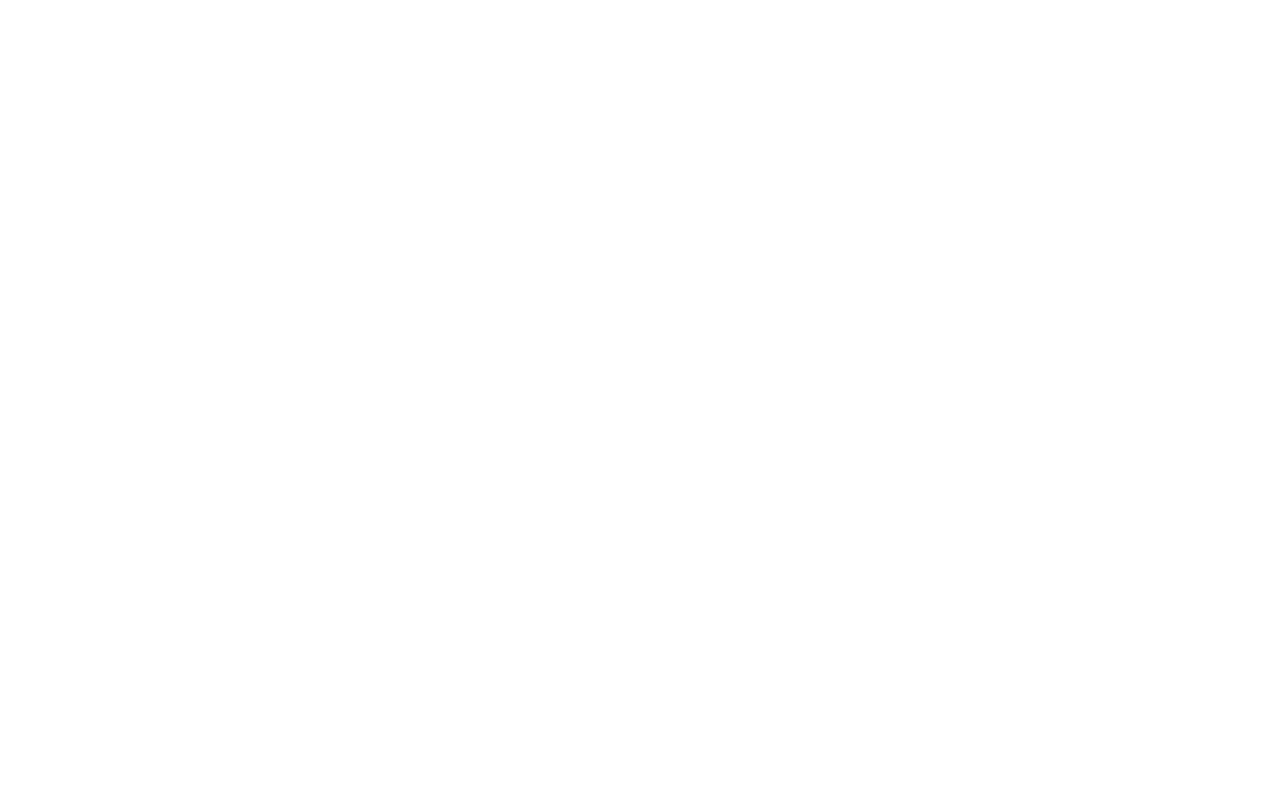
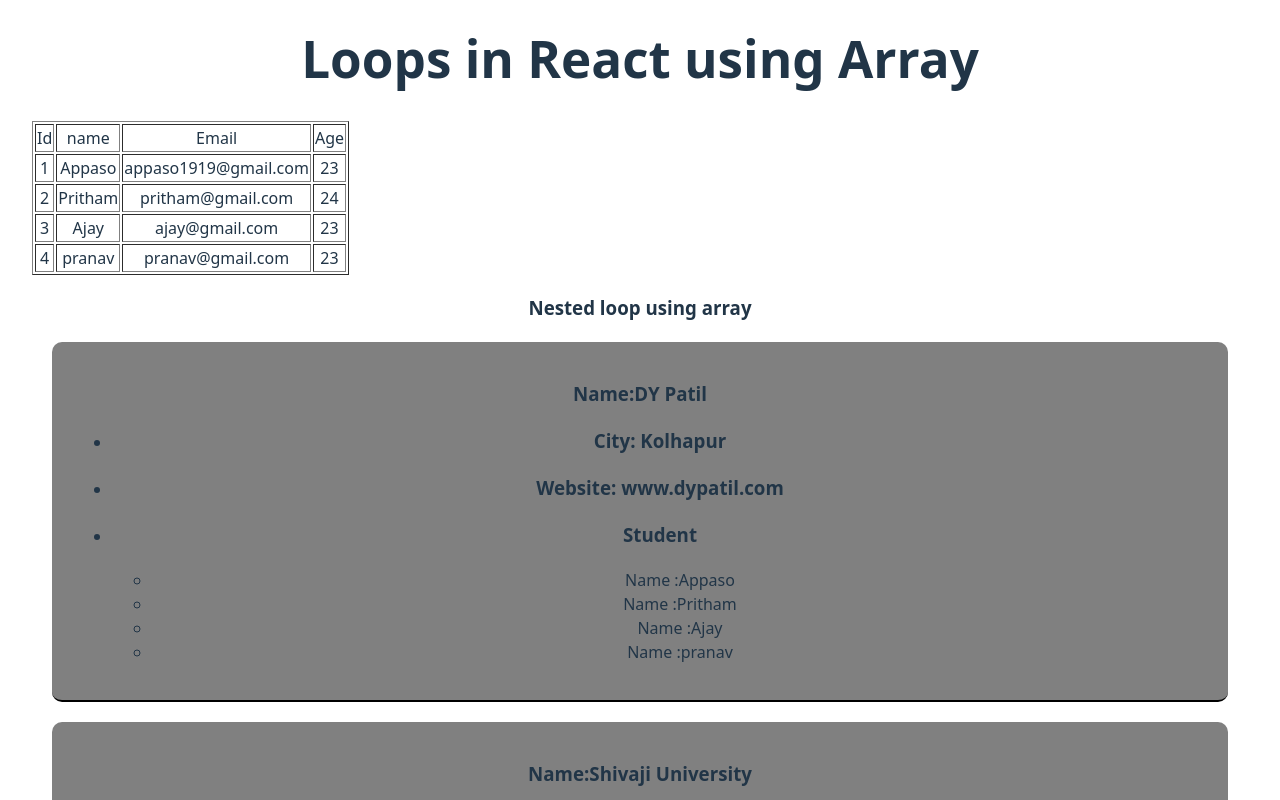
Before and after one commit to Appaso1919/React-Practice, a React (Vite) app: page / in a window 1280 px wide. Shown: the part 1180-1980 px from the top of the page. Before the commit the page ends 1227 px from the top, so only its background shows below. Built offline with nearby package versions, Linux system fonts and the light colour scheme.

Commit message:
Create the loop for using array

```diff
--- a/src/App.jsx
+++ b/src/App.jsx
@@ -5,6 +5,8 @@ import Favorite_color from './Hooks/UseState_hooks'
 import ThemeProvider, { User } from './Hooks/UseContext'
 import ChildComponent from './Hooks/UseContext'
 import First from './class_component/first'
+import Array_loop from './Loop_in_React_with_array/array_loop'
+import Nested_loop_array from './Loop_in_React_with_array/nested_loop_array'
 
 function App() {
 
@@ -21,6 +23,10 @@ function App() {
       <Home />
       <h1>Class Component</h1>
       <First />
+      <h1>Loops in React using Array</h1>
+      <Array_loop/>
+      <h3>Nested loop using array</h3>
+      <Nested_loop_array/>
     </div>
   )
 }
--- /dev/null
+++ b/src/Loop_in_React_with_array/Collage_use_nested_loop.jsx
@@ -0,0 +1,28 @@
+import Student from "./Student_use_nested_loop";
+
+const Collage=({college})=>{
+    return(
+        <div style={{
+            backgroundColor:"gray",
+            padding:"20px",
+            borderBottom:"2px solid #000",
+            margin:"20px",
+            borderRadius:"10px"
+        }}>
+            <h3>Name:{college.name}</h3>
+            <ul>
+              <li>
+                <h3>City: {college.city}</h3>
+              </li>
+              <li>
+                <h3>Website: {college.website}</h3>
+              </li>
+              <li>
+                <Student student={college.student}/>
+              </li>
+            </ul>
+        </div>
+    )
+}
+
+export default Collage;
--- /dev/null
+++ b/src/Loop_in_React_with_array/Student_use_nested_loop.jsx
@@ -0,0 +1,17 @@
+import Collage from "./Collage_use_nested_loop";
+const Student=({student})=>{
+    return(
+        <div>
+            <h3>Student</h3>
+            {
+                student.map((student)=>(
+                    <ul>
+                        <li>Name :{student.name}</li>
+                    </ul>
+                ))
+            }
+        </div>
+    )
+}
+
+export default Student;
--- /dev/null
+++ b/src/Loop_in_React_with_array/array_loop.jsx
@@ -0,0 +1,57 @@
+function Array_loop() {
+
+  const userData = [
+    {
+      name: 'Appaso',
+      age: '23',
+      email: 'appaso1919@gmail.com',
+      id: '1'
+    },
+    {
+      name: 'Pritham',
+      age: '24',
+      email: 'pritham@gmail.com',
+      id: '2'
+    },
+    {
+      name: 'Ajay',
+      age: '23',
+      email: 'ajay@gmail.com',
+      id: '3'
+    },
+    {
+      name: 'pranav',
+      age: '23',
+      email: 'pranav@gmail.com',
+      id: '4'
+    }
+  ]
+  return (
+    <div style={{align:"Center"}}>
+      <table border='1'>
+        <thead>
+          <tr>
+            <td>Id</td>
+            <td>name</td>
+            <td>Email</td>
+            <td>Age</td>
+          </tr>
+        </thead>
+        <tbody>
+          {
+            userData.map((user) => (
+              <tr>
+                <td>{user.id}</td>
+                <td>{user.name}</td>
+                <td>{user.email}</td>
+                <td>{user.age}</td>
+              </tr>
+            ))
+          }
+        </tbody>
+      </table>
+    </div>
+  )
+}
+
+export default Array_loop;
--- /dev/null
+++ b/src/Loop_in_React_with_array/nested_loop_array.jsx
@@ -0,0 +1,99 @@
+import Collage from "./Collage_use_nested_loop";
+
+function Nested_loop_array() {
+  const collageData = [
+    {
+      name: "DY Patil",
+      city: "Kolhapur",
+      website: "www.dypatil.com",
+      student: [
+        {
+          name: 'Appaso',
+          age: '23',
+          email: 'appaso1919@gmail.com',
+        },
+        {
+          name: 'Pritham',
+          age: '24',
+          email: 'pritham@gmail.com',
+        },
+        {
+          name: 'Ajay',
+          age: '23',
+          email: 'ajay@gmail.com',
+        },
+        {
+          name: 'pranav',
+          age: '23',
+          email: 'pranav@gmail.com',
+        }]
+    },
+    {
+      name: "Shivaji University",
+      city: "Kolhapur",
+      website: "www.suk.com",
+      student: [
+        {
+          name: 'Appaso',
+          age: '23',
+          email: 'appaso1919@gmail.com',
+        },
+        {
+          name: 'Pritham',
+          age: '24',
+          email: 'pritham@gmail.com',
+        },
+        {
+          name: 'Ajay',
+          age: '23',
+          email: 'ajay@gmail.com',
+        },
+        {
+          name: 'pranav',
+          age: '23',
+          email: 'pranav@gmail.com',
+        }]
+    },
+    {
+      name: "Rajaram Collage",
+      city: "Kolhapur",
+      website: "www.dypatil.com",
+      student: [
+        {
+          name: 'Appaso',
+          age: '23',
+          email: 'appaso1919@gmail.com',
+        },
+        {
+          name: 'Pritham',
+          age: '24',
+          email: 'pritham@gmail.com',
+        },
+        {
+          name: 'Ajay',
+          age: '23',
+          email: 'ajay@gmail.com',
+        },
+        {
+          name: 'pranav',
+          age: '23',
+          email: 'pranav@gmail.com',
+        }]
+    }
+
+  ]
+  return (
+    <div>
+      {
+        collageData.map((college, index) => (
+          <div key={index}>
+            <Collage college={college}/>
+          </div>
+        ))
+      }
+
+    </div>
+  )
+}
+
+export default Nested_loop_array;
```
